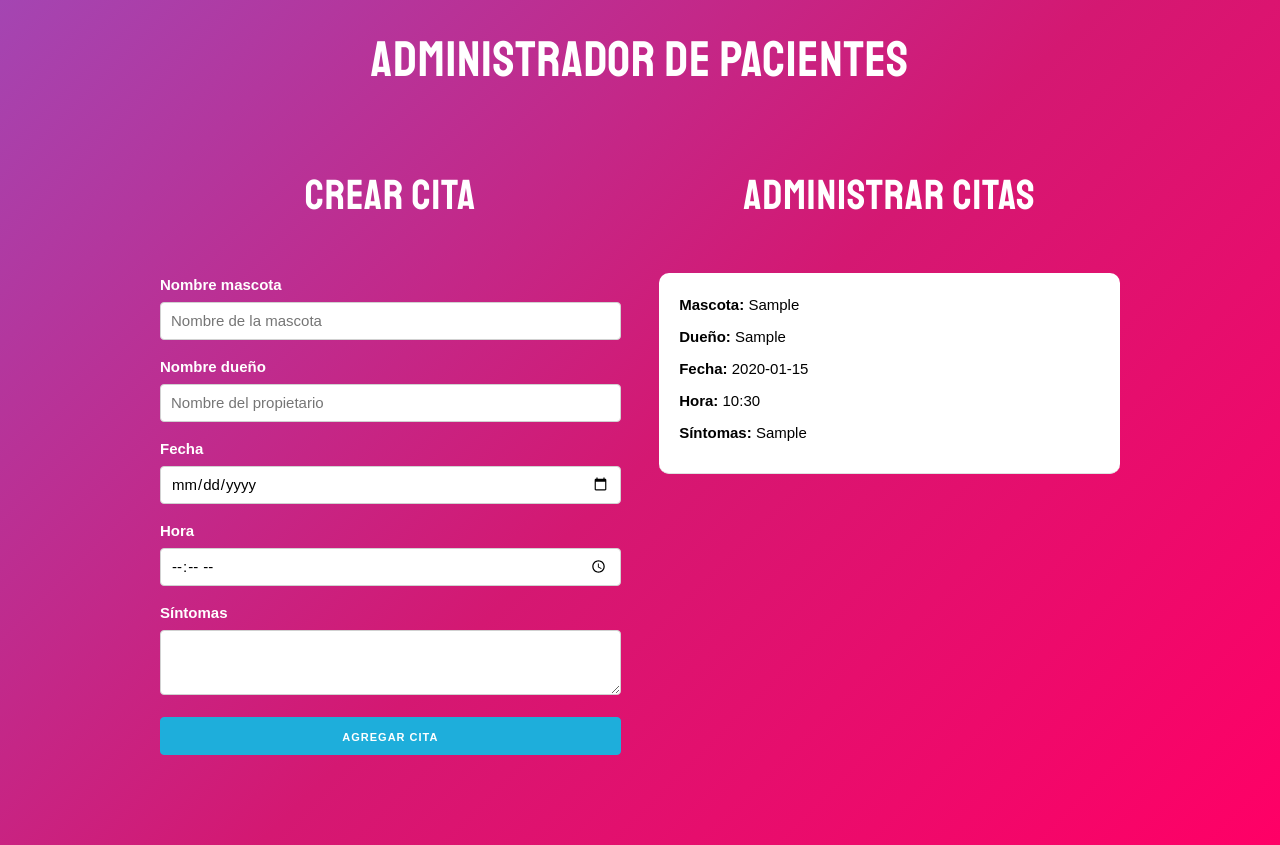
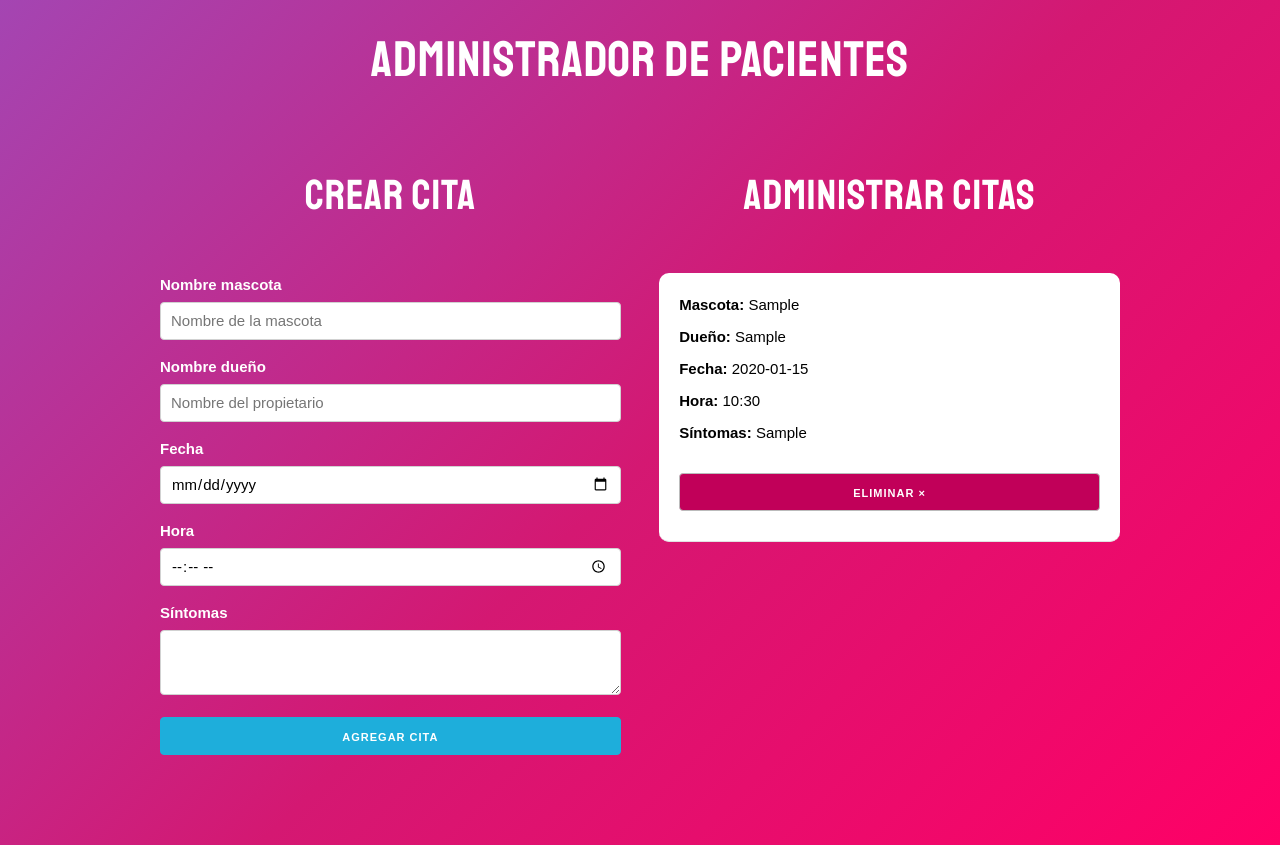
Before and after one commit to alexander-guerrero/citas-react, a React (Create React App) app: page / in a window 1280 px wide. Both pictures are taken after typing "Sample", "Sample", "2020-01-15", "10:30", "Sample" into the empty fields and a click on the input "Agregar cita". Built offline with nearby package versions, Linux system fonts and the light colour scheme.

Commit message:
13. Eliminar Citas del State

```diff
--- a/src/App.js
+++ b/src/App.js
@@ -15,6 +15,13 @@ function App() {
     ]);
   };
 
+  // Eliminar Cita del State de Citas
+  const eliminarCita = cita => {
+    const citasTmp = citas.filter(c => c.id !== cita.id);
+    setCitas(citasTmp);
+  };
+
+
   return (
     <Fragment>
       <h1>Administrador de pacientes</h1>
@@ -31,6 +38,7 @@ function App() {
               <Cita
                 key={cita.id}
                 cita={cita}
+                eliminarCita={eliminarCita}
               />
             ))}
           </div>
--- a/src/components/Cita.js
+++ b/src/components/Cita.js
@@ -1,6 +1,6 @@
 import React from 'react';
 
-const Cita = ({ cita }) => {
+const Cita = ({ cita, eliminarCita }) => {
   const { mascota, propietario, fecha, hora, sintomas } = cita;
   return (
     <div className="cita">
@@ -9,6 +9,10 @@ const Cita = ({ cita }) => {
       <p>Fecha: <span>{fecha}</span></p>
       <p>Hora: <span>{hora}</span></p>
       <p>Síntomas: <span>{sintomas}</span></p>
+      <button
+      className="button eliminar u-full-width"
+        onClick={() => eliminarCita(cita)}
+      >Eliminar &times;</button>
     </div>
   );
 }
```
